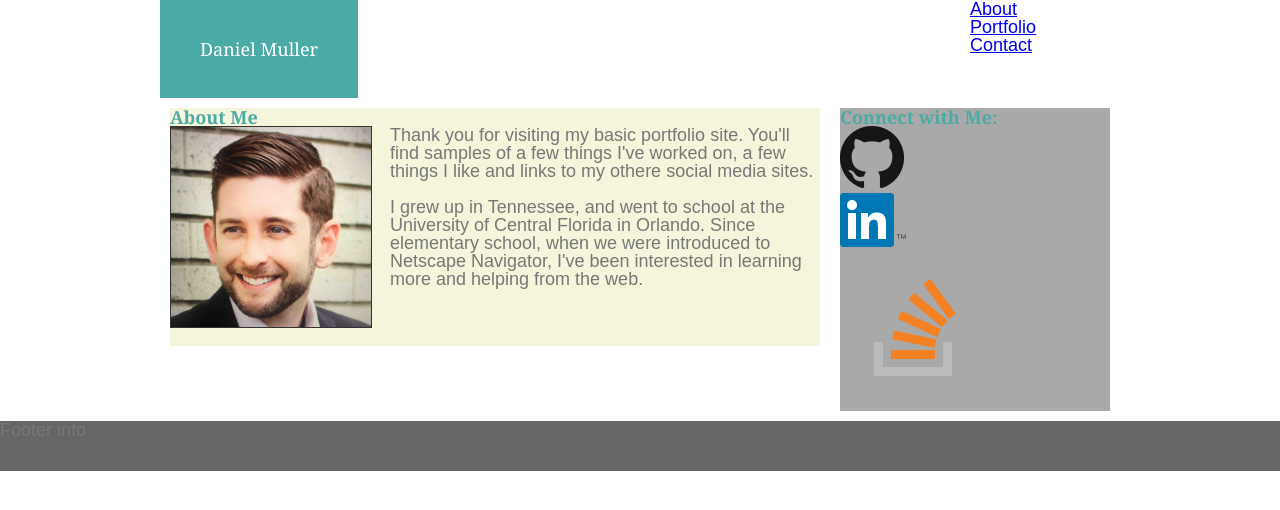
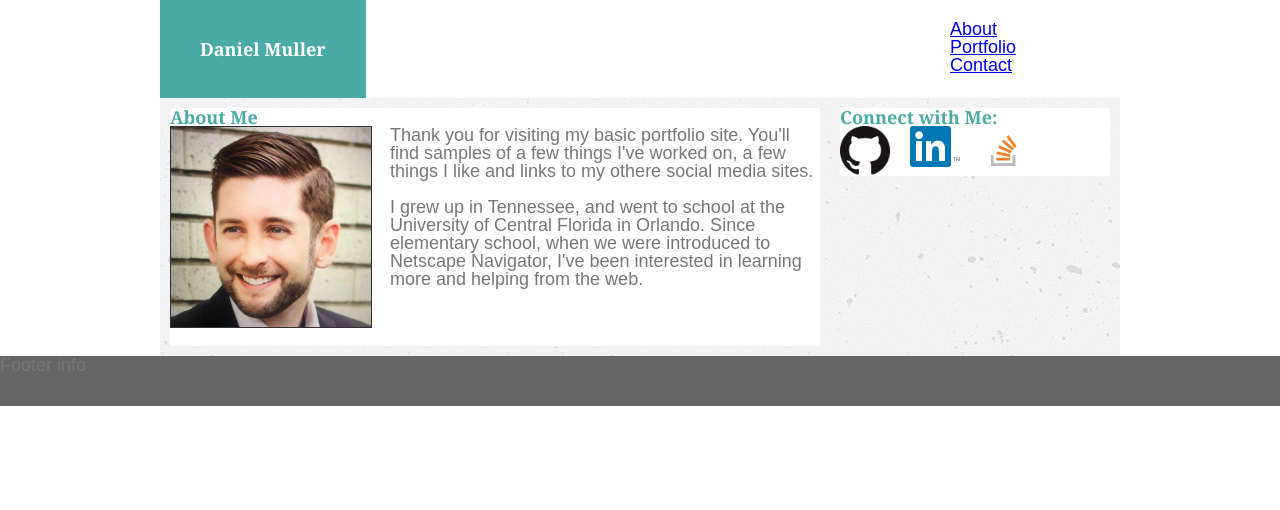
Before and after one commit to drmulr/Basic-Portfolio, a plain HTML site: page index.html in a window 1280 px wide. Drawn offline with Linux system fonts and the light colour scheme.

Commit message:
Color Updates, Syntax Fixes

```diff
--- a/assets/css/style.css
+++ b/assets/css/style.css
@@ -38,14 +38,14 @@ h1, h2, h3, h4 {
 		background-color: fff;
 		float: right;
 		width: 150px;
-		padding: 20px
+		padding: 20px;
 		display: inline;
 	}
 
 #mainContent {
 	background-color: #ffffff;
-	background-image: url("assets/images/concrete-texture.png");
-    background-repeat: repeat-y;
+	background-image: url("../images/concrete-texture.png");
+    background-repeat: repeat-x;
 	overflow: auto;
 	clear: both;
 	width: 960px;
@@ -53,7 +53,7 @@ h1, h2, h3, h4 {
 	margin: auto;
 }
 	#aboutMe {
-		background-color: beige;
+		background-color: white;
 		overflow: auto;
 		width: 650px;
 		float: left;
@@ -61,12 +61,17 @@ h1, h2, h3, h4 {
 
 	}
 	#connect {
-		background-color: darkgray;
+		background-color: white;
 		overflow: auto;
 		width: 270px;
 		float: right;
 		margin: 10px;
+	}
 
+	.smLogo {
+		width: 50px;
+		float: left;
+		margin-right: 20px;
 	}
 #footer {
 	background-color: #666666;
--- a/index.html
+++ b/index.html
@@ -11,7 +11,7 @@
 
 <div id="header">
 		<div id="name">
-			<p id="danielMuller">Daniel Muller</h1>
+			<h1 id="danielMuller">Daniel Muller</h1>
 		</div>
 		<div id="nav">
 			<ul class="navLinks">
@@ -27,7 +27,7 @@
 	<section id="mainContent">
 		<div id="aboutMe">
 			<h3>About Me</h3>
-				<img id="headshot" src="assets/images/dmHead.jpg" alt:"Photo of me">
+				<img id="headshot" src="assets/images/dmHead.jpg" alt="Photo of me">
 				<p>
 				Thank you for visiting my basic portfolio site. You'll find samples of a few things I've worked on, a few things I like and links to my othere social media sites.
 				</p>
```
Also changed, not shown: 1 other file.
